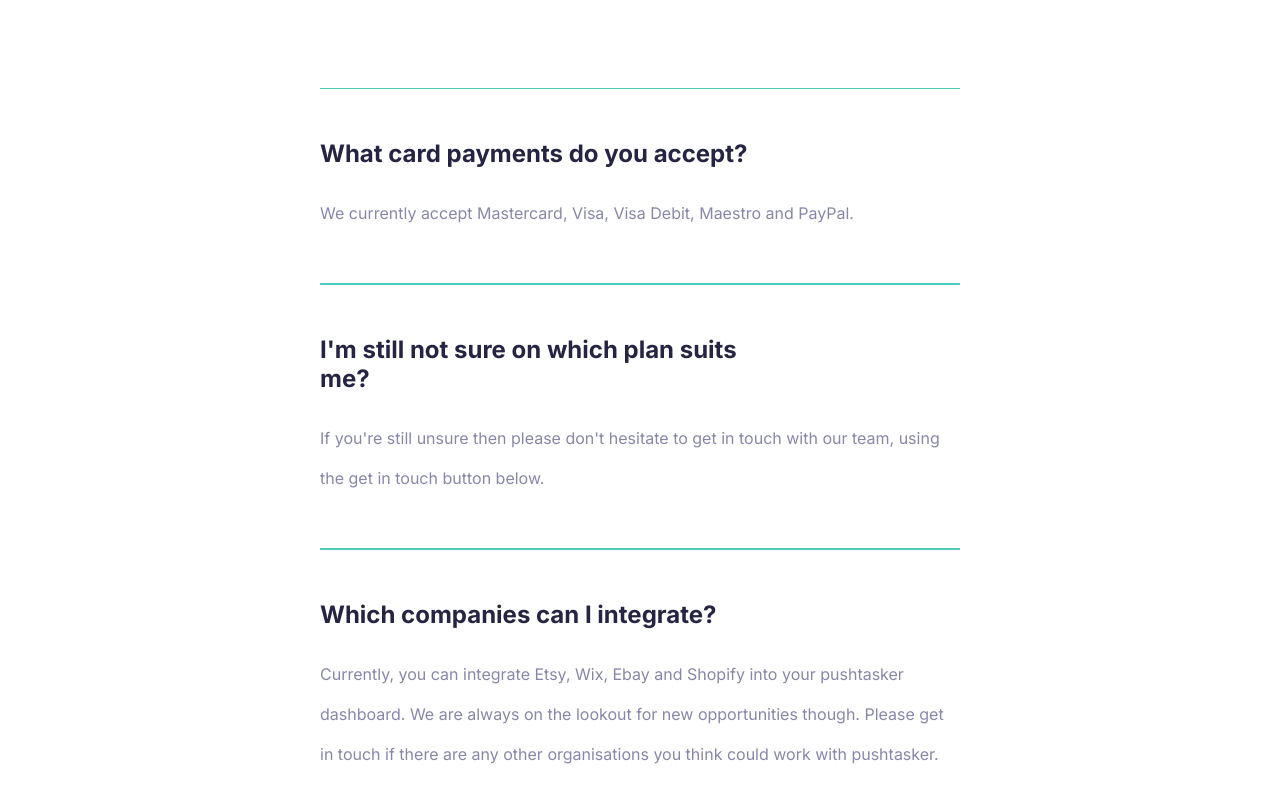
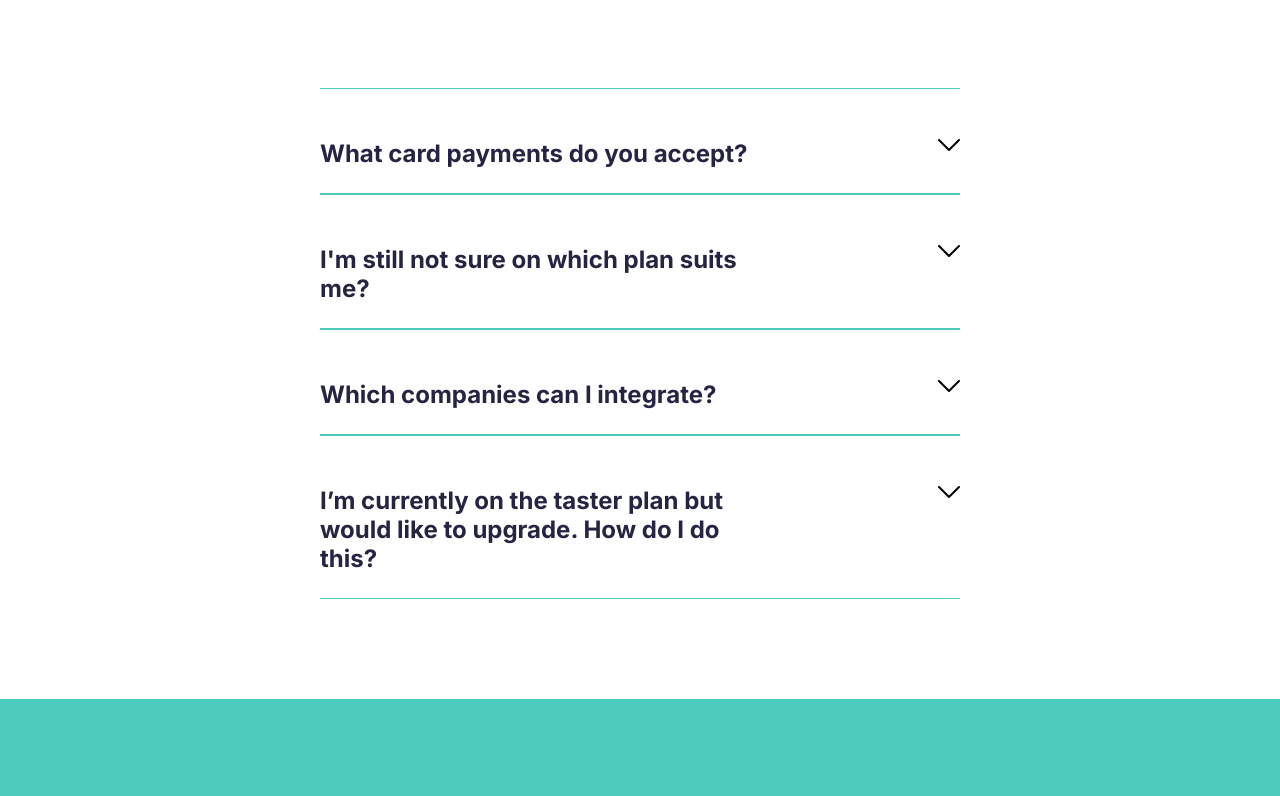
Before and after one commit to jakealistairwood/pushtasker, a website: page pricing.html in a window 1280 px wide. Shown: the part 1660-2456 px from the top of the page. Drawn offline with Linux system fonts and the light colour scheme; files whose address does not match are found by name.

Commit message:
adding a dropdown to the faqs section

```diff
--- a/pricing.html
+++ b/pricing.html
@@ -186,25 +186,45 @@
             <h2>Frequently Asked Questions<span class="green-detail">.</span></h2>
             <div class="faqs__questions">
                 <div class="faqs__question">
-                    <h3>What card payments do you accept?</h3>
-                    <p>We currently accept Mastercard, Visa, Visa Debit, Maestro and PayPal.</p>
+                    <div>
+                        <h3>What card payments do you accept?</h3>
+                        <svg class="chevron" width="22" height="12" viewBox="0 0 22 12" fill="none" xmlns="http://www.w3.org/2000/svg">
+                            <path d="M1 1L11 11L21 1" stroke="black" stroke-width="2" stroke-linecap="round" stroke-linejoin="round"/>
+                        </svg>
+                    </div>
+                    <p class="faq__answer">We currently accept Mastercard, Visa, Visa Debit, Maestro and PayPal.</p>
                 </div>
                 <div class="faqs__question">
-                    <h3>I'm still not sure on which plan suits me?</h3>
-                    <p>If you're still unsure then please don't hesitate to get in touch with our team,
+                    <div>
+                        <h3>I'm still not sure on which plan suits me?</h3>
+                        <svg class="chevron" width="22" height="12" viewBox="0 0 22 12" fill="none" xmlns="http://www.w3.org/2000/svg">
+                            <path d="M1 1L11 11L21 1" stroke="black" stroke-width="2" stroke-linecap="round" stroke-linejoin="round"/>
+                        </svg>
+                    </div>
+                    <p class="faq__answer">If you're still unsure then please don't hesitate to get in touch with our team,
                         using the get in touch button below.
                     </p>
                 </div>
                 <div class="faqs__question">
-                    <h3>Which companies can I integrate?</h3>
-                    <p>Currently, you can integrate Etsy, Wix, Ebay and Shopify into your pushtasker dashboard.
+                    <div>
+                        <h3>Which companies can I integrate?</h3>
+                        <svg class="chevron" width="22" height="12" viewBox="0 0 22 12" fill="none" xmlns="http://www.w3.org/2000/svg">
+                            <path d="M1 1L11 11L21 1" stroke="black" stroke-width="2" stroke-linecap="round" stroke-linejoin="round"/>
+                        </svg>
+                    </div>
+                    <p class="faq__answer">Currently, you can integrate Etsy, Wix, Ebay and Shopify into your pushtasker dashboard.
                         We are always on the lookout for new opportunities though.
                         Please get in touch if there are any other organisations you think could work with pushtasker.
                     </p>
                 </div>
                 <div class="faqs__question">
-                    <h3>I’m currently on the taster plan but would like to upgrade. How do I do this?</h3>
-                    <p>We’re pleased that you’re enjoying pushtasker and would like to upgrade to the enterprise plan!
+                    <div>
+                        <h3>I’m currently on the taster plan but would like to upgrade. How do I do this?</h3>
+                        <svg class="chevron" width="22" height="12" viewBox="0 0 22 12" fill="none" xmlns="http://www.w3.org/2000/svg">
+                            <path d="M1 1L11 11L21 1" stroke="black" stroke-width="2" stroke-linecap="round" stroke-linejoin="round"/>
+                        </svg>
+                    </div>
+                    <p class="faq__answer">We’re pleased that you’re enjoying pushtasker and would like to upgrade to the enterprise plan!
                         All you need to do is click the enterprise plan above and follow the instructions from there.
                     </p>
                 </div>
@@ -258,4 +278,5 @@
         </div>
     </footer>
 </body>
+<script src="script.js"></script>
 </html>
--- a/script.js
+++ b/script.js
@@ -1,3 +1,4 @@
+// Hamburger
 const toggleNav = () => {
     const hamburger = document.querySelector('.navbar__hamburger');
     const navLinks = document.querySelector('.navbar__nav-links');
@@ -8,3 +9,17 @@ const toggleNav = () => {
 }
 
 toggleNav();
+
+// FAQs
+const questions = document.querySelectorAll('.faqs__question');
+console.log(questions);
+
+questions.forEach(question => {
+    let answer = question.querySelector('.faq__answer');
+    console.log(answer);
+
+    question.addEventListener('click', () => {
+        answer.classList.toggle('active');
+        console.log('answer clicked')
+    })
+})
--- a/styles/pages/_pricing.scss
+++ b/styles/pages/_pricing.scss
@@ -156,13 +156,20 @@
                 display: flex;
                 flex-direction: column;
                 width: 100%;
-                padding: 50px 0;
+                padding-top: 50px;
                 border-top: 1px solid $primaryGreen;
                 border-bottom: 1px solid $primaryGreen;
+                cursor: pointer;
 
                 @media screen and (max-width: 768px) {
                     width: 100%;
                 }
+
+                div {
+                    display: flex;
+                    flex-direction: row;
+                    justify-content: space-between;
+                    align-items: flex-start;
 
                     h3 {
                         font-size: $font-md;
@@ -175,14 +182,21 @@
                             width: 100%;
                         }
                     }
+                }
 
-                p {
+                .faq__answer {
+                    display: none;
                     font-size: $font-xs;
                     color: $secondaryPurple;
+                    padding-bottom: 50px;
 
                     @media screen and (max-width: 500px) {
                         line-height: 30px;
                     }
+                }
+
+                .active {
+                    display: block;
                 }
             }
         }
```
Also changed, not shown: styles/main.css. Lines whose indentation alone changed are shown as unchanged.
